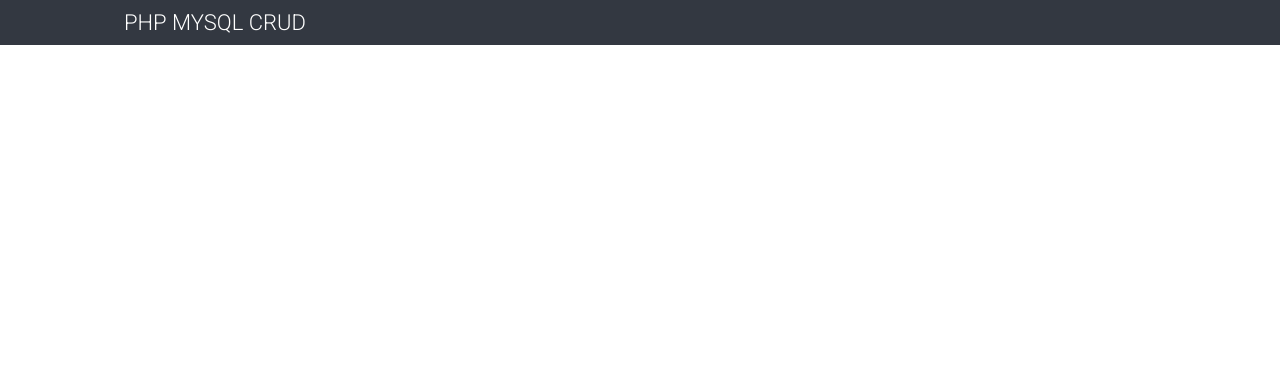
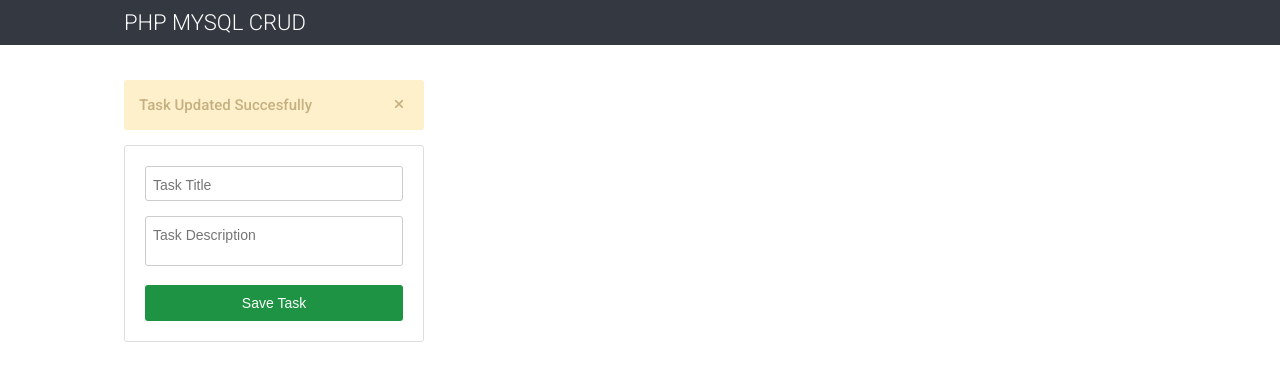
Before and after one commit to yh9alek/php-basic-crud, a PHP site: page / in a window 1280 px wide. Shown: the top 381 px of the page. Run offline with PHP 8.4, Linux system fonts and the light colour scheme.

Commit message:
The add form is finished with styles

```diff
--- a/assets/css/index.css
+++ b/assets/css/index.css
@@ -8,6 +8,7 @@
     outline: none;
     text-decoration: none;
     font-family: 'Roboto', sans-serif;
+    transition: all .3s ease;
 }
 
 .container {
@@ -19,6 +20,7 @@
 header {
     background-color: #333841;
     color: #fff;
+    margin-bottom: 25px;
 }
 
 header h1 {
@@ -26,6 +28,81 @@ header h1 {
     font-weight: 300;
 }
 
+.add {
+    display: flex;
+    flex-direction: column;
+    justify-content: center;
+    align-items: flex-start;
+    width: 300px;
+}
+
+.message__container {
+    display: flex;
+    justify-content: space-between;
+    align-items: center;
+    width: 100%;
+    background-color: #FFF0CC;
+    color: #C5B080;
+    padding: 15px;
+    border-radius: 3px;
+    margin-bottom: 15px;
+}
+
+.message {
+    font-size: 15px;
+    font-weight: 500;
+}
+
+.message__button {
+    border: none;
+    background-color: transparent;
+    color: #C5B080;
+    width: 20px;
+    height: 20px;
+    line-height: 20px;
+    text-align: center;
+}
+
+.message__button:hover {
+    cursor: pointer;
+}
+
+.add form {
+    padding: 20px;
+    border: 1px solid #ddd;
+    border-radius: 3px;
+}
+
+.add form input, textarea {
+    width: 100%;
+    padding: 10px 7px 7px;
+    font-size: 14px;
+    color: #333841;
+    border: 1px solid #ccc;
+    border-radius: 3px;
+    font-family: Arial, Helvetica, sans-serif;
+    margin-bottom: 15px;
+}
+
+.add form textarea {
+    height: 50px;
+    resize: none;
+}
+
+.add form input[type="submit"] {
+    padding: 10px;
+    background-color: #1D9343;
+    color: #fff;
+    border: none;
+    border-radius: 3px;
+    margin: 0;
+}
+
+.add form input[type="submit"]:hover {
+    background-color: #21c054;
+    cursor: pointer;
+}
+
 @media screen and (min-width: 1200px) {
     .container {
         padding: 10px 84px;
--- a/index.php
+++ b/index.php
@@ -5,6 +5,8 @@
         <meta name="viewport" content="width=device-width, initial-scale=1.0">
         <title>PHP CRUD Básico</title>
         <link rel="stylesheet" href="../php crud/assets/css/index.css">
+        <!-- font-awesome link -->
+        <link rel="stylesheet" href="https://cdnjs.cloudflare.com/ajax/libs/font-awesome/6.4.2/css/all.min.css" integrity="sha512-z3gLpd7yknf1YoNbCzqRKc4qyor8gaKU1qmn+CShxbuBusANI9QpRohGBreCFkKxLhei6S9CQXFEbbKuqLg0DA==" crossorigin="anonymous" referrerpolicy="no-referrer">
     </head>
     <body>
         <header>
@@ -12,5 +14,23 @@
                 <h1>PHP MYSQL CRUD</h1>
             </div>
         </header>
+        <section>
+            <div class="container">
+                <div class="add">
+                    <div class="message__container">
+                        <h3 class="message">Task Updated Succesfully</h3>
+                        <button class="message__button"><i class="fa-solid fa-xmark"></i></i></button>
+                    </div>
+                    <form action="" method="post">
+                        <input type="text" name="title" placeholder="Task Title">
+                        <textarea name="description" placeholder="Task Description"></textarea>
+                        <input type="submit" value="Save Task">
+                    </form>
+                </div>
+                <div class="table">
+
+                </div>
+            </div>
+        </section>
     </body>
 </html>
```
